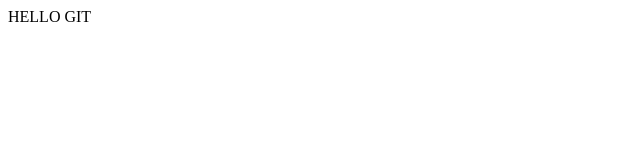
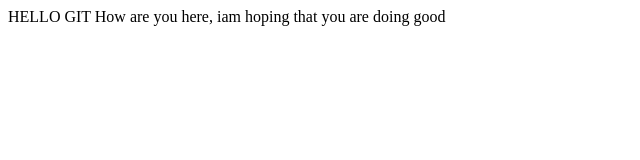
Before and after one commit to hareeshtj96/git_learning2, a website: page index.html in a window 1280 px wide. Shown: the whole page, without its empty margins (0-640 px from the left). Drawn offline with Linux system fonts and the light colour scheme.

Commit message:
added commits to myFeature

```diff
--- a/index.html
+++ b/index.html
@@ -7,5 +7,7 @@
 </head>
 <body>
     HELLO GIT
+    How are you here,
+    iam hoping that you are doing good
 </body>
 </html>
```
Also changed, not shown: package.json (+6 -1 lines), 1 other file.
